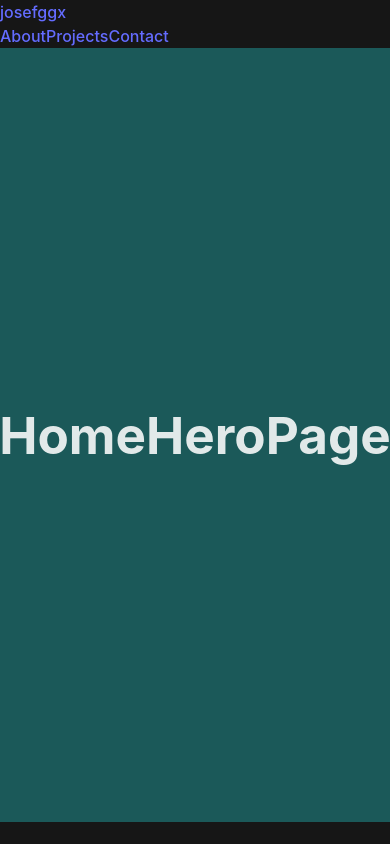
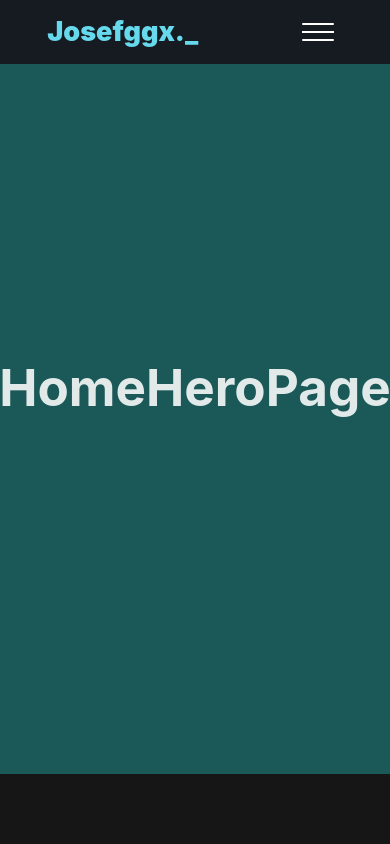
Before and after one commit to josefggx/Portfolio, a React (Vite) app: page / in a window 390 px wide. Built offline with nearby package versions, Linux system fonts and the light colour scheme.

Commit message:
✨ add: Navbar component

```diff
--- a/src/components/Navbar/Navbar.scss
+++ b/src/components/Navbar/Navbar.scss
@@ -0,0 +1,119 @@
+.navbar {
+  display: flex;
+  justify-content: space-around;
+  align-items: center;
+  position: fixed;
+  height: 64px;
+  width: 100%;
+  background-color: #161b22;
+
+  & .navbar__logo {
+    font-weight: 900;
+    font-size: 2.7rem;
+    color: #66d9ed;
+  }
+
+  & .navbar__items > a {
+    color: #fff;
+    text-decoration: none;
+    font-size: 1.9rem;
+    margin: 15px;
+    position: relative;
+    opacity: 1;
+    transition: all 0.3s linear;
+
+    &:hover {
+      color: #66d9ed;
+    }
+    &::before {
+      content: '';
+      position: absolute;
+      left: 0;
+      bottom: 0;
+      width: 0;
+      height: 1px;
+      background: #66d9ed;
+      transition: all 0.45s;
+    }
+    &:hover::before {
+      width: 100%;
+    }
+  }
+
+  & .navbar__toggle {
+    display: none;
+  }
+}
+
+@media (max-width: 768px) {
+  .navbar .navbar__items {
+    position: absolute;
+    top: 60px;
+    display: flex;
+    flex-direction: column;
+    background-color: #21363f;
+    left: 0;
+    width: 100vw;
+    height: 100vh;
+    transform: translateX(-100vw);
+    transition: all 0.45s;
+
+    & a::before {
+      background-color: transparent;
+    }
+
+    &.open {
+      transform: translateX(0);
+    }
+  }
+
+  .navbar .navbar__toggle {
+    display: flex;
+    width: 50px;
+    height: 50px;
+    align-items: center;
+    justify-content: center;
+    cursor: pointer;
+
+    & .toggle__bar {
+      position: relative;
+      width: 32px;
+      height: 2px;
+      background: #fff;
+      transition: all 0.45s ease-in-out;
+
+      &::before,
+      &::after {
+        content: '';
+        position: absolute;
+        width: 32px;
+        height: 2px;
+        background-color: #fff;
+        border-radius: 2px;
+        transition: all 0.45s ease-in-out;
+      }
+
+      &::before {
+        transform: translateY(-8px);
+      }
+
+      &::after {
+        transform: translateY(8px);
+      }
+    }
+  }
+}
+
+.navbar__toggle.open > .toggle__bar {
+  transform: translateX(-40px);
+  background: transparent;
+
+  &::before {
+    width: 32px;
+    transform: rotate(45deg) translate(26px, -26px);
+  }
+
+  &::after {
+    transform: rotate(-45deg) translate(26px, 26px);
+  }
+}
--- a/src/components/Navbar/Navbar.tsx
+++ b/src/components/Navbar/Navbar.tsx
@@ -1,16 +1,45 @@
-import { Link, NavLink } from 'react-router-dom';
+import { useState } from 'react';
+import { HashLink } from 'react-router-hash-link';
 import './Navbar.scss';
 
 export const Navbar = () => {
+  const [isOpen, setIsOpen] = useState(false);
+
+  const handleHashChange = () => {
+    if (isOpen) {
+      setIsOpen(!isOpen);
+    }
+    setTimeout(() =>
+      history.pushState(null, document.title, location.pathname)
+    );
+  };
+
   return (
     <nav className="navbar">
-      <Link className="navbar__logo" to="/">
-        josefggx
-      </Link>
-      <div className="navbar__items">
-        <NavLink to="/about">About</NavLink>
-        <NavLink to="/projects">Projects</NavLink>
-        <NavLink to="/contact">Contact</NavLink>
+      <HashLink
+        smooth
+        to="#home"
+        className="navbar__logo"
+        onClick={handleHashChange}
+      >
+        <span className="navbar__logo">Josefggx._</span>
+      </HashLink>
+      <div className={`navbar__items ${isOpen && 'open'}`}>
+        <HashLink smooth to="#about" onClick={handleHashChange}>
+          About
+        </HashLink>
+        <HashLink smooth to="#projects" onClick={handleHashChange}>
+          Projects
+        </HashLink>
+        <HashLink smooth to="#contact" onClick={handleHashChange}>
+          Contact
+        </HashLink>
+      </div>
+      <div
+        className={`navbar__toggle ${isOpen && 'open'}`}
+        onClick={() => setIsOpen(!isOpen)}
+      >
+        <div className="toggle__bar"></div>
       </div>
     </nav>
   );
```
